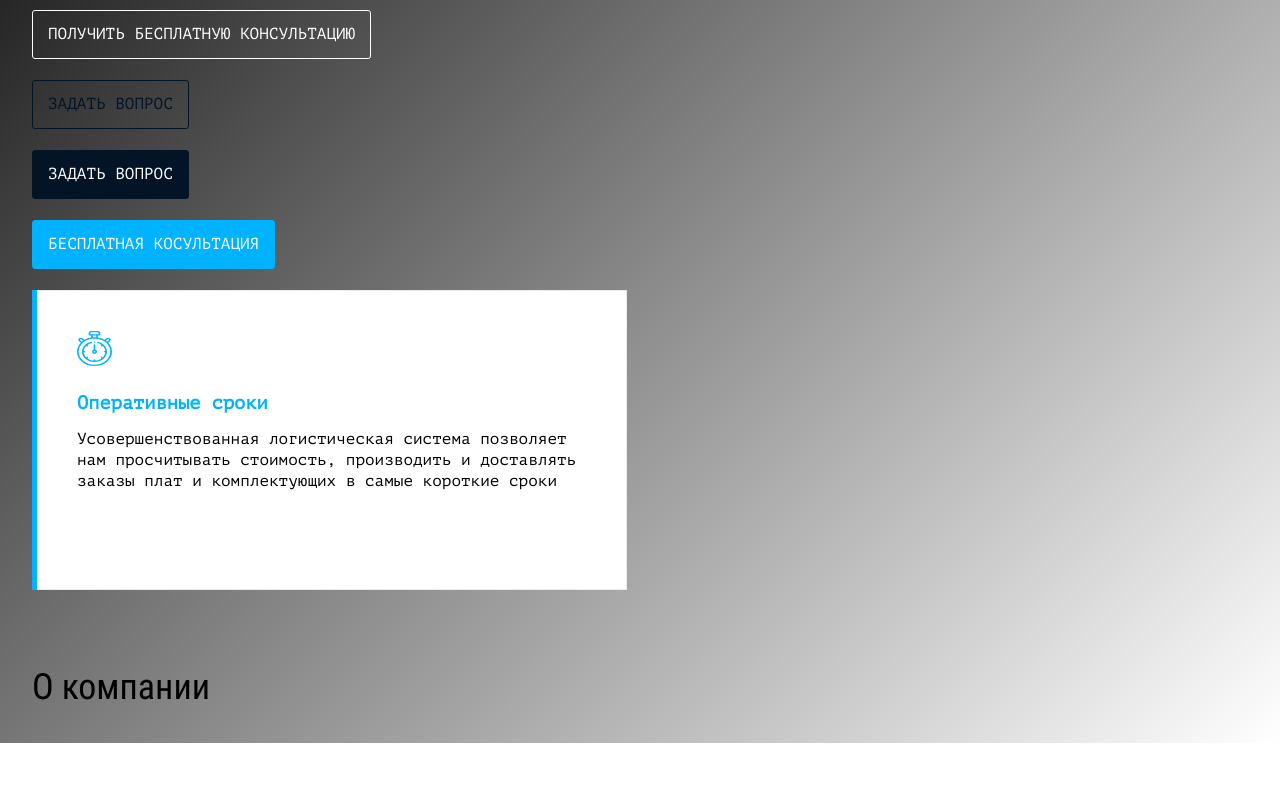
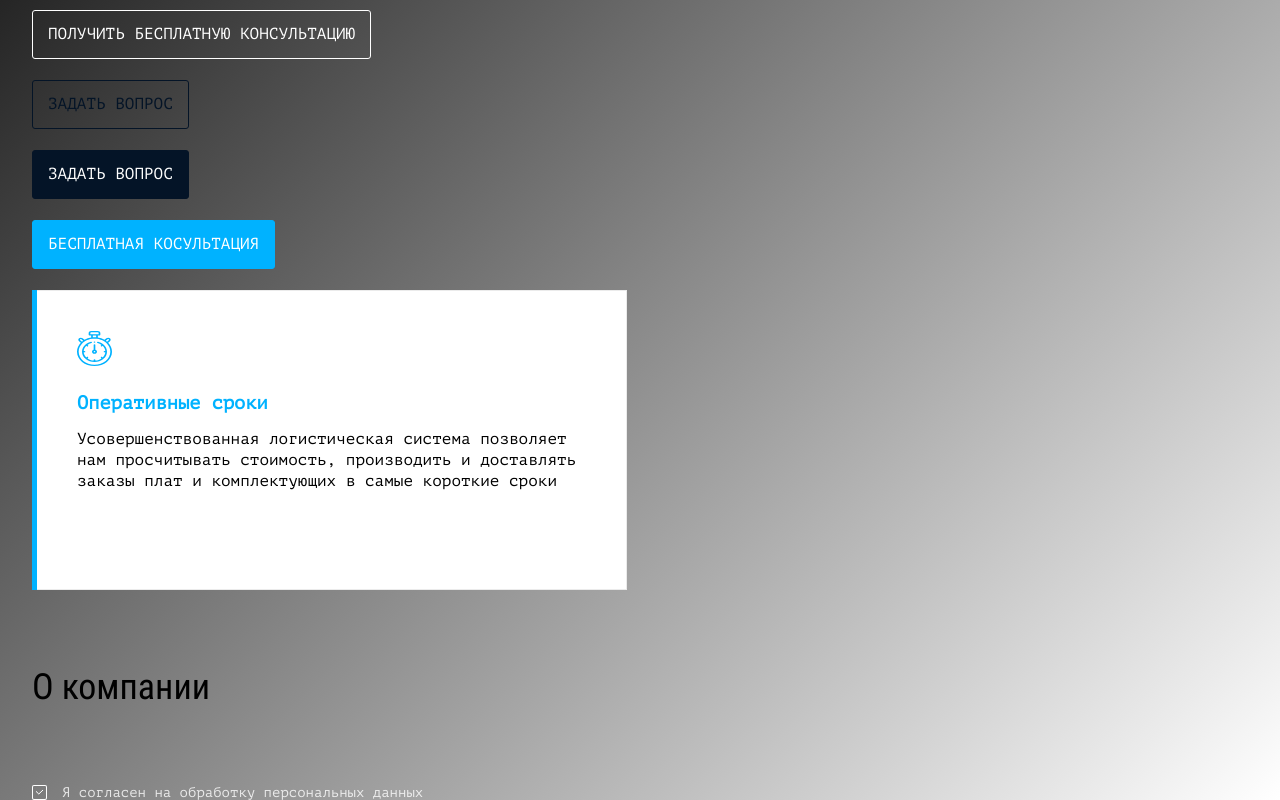
Before and after one commit to nikitasech/smart-device, a website: page source/blocks.html in a window 1280 px wide. Shown: the part 357-1157 px from the top of the page. Before the commit the page ends 1100 px from the top, so only its background shows below. Drawn offline with nearby package versions, Linux system fonts and the light colour scheme; files that its build step writes are made by us from their sources.

Commit message:
Подготовил компонент checkbox

```diff
--- a/source/blocks.html
+++ b/source/blocks.html
@@ -59,5 +59,11 @@
     <br>
     <br>
     <h2 class="title">О компании</h2>
+    <br>
+    <br>
+    <div class="checkbox">
+      <input class="checkbox__input visually-hidden" id="processing" type="checkbox" name="processing" checked>
+      <label class="checkbox__label" for="processing">Я согласен на обработку  персональных данных</label>
+    </div>
   </body>
 </html>
--- /dev/null
+++ b/source/sass/blocks/checkbox.scss
@@ -0,0 +1,59 @@
+.checkbox__label {
+  display: flex;
+  align-items: center;
+
+  font-size: 14px;
+  line-height: 15px;
+  color: rgba($color-default-white, 0.8);
+
+  cursor: pointer;
+
+  transition: opacity $trans-default;
+
+  &::before {
+    content: "";
+
+    display: block;
+    flex-shrink: 0;
+    width: 15px;
+    height: 15px;
+    margin-right: 15px;
+
+    border-radius: 2px;
+    box-shadow: inset 0 0 0 1px $color-default-white;
+
+    transition: opacity $trans-default;
+  }
+}
+
+.checkbox__input:hover + .checkbox__label::before {
+  @media (hover: hover), screen and (min-width: 0\0) {
+    opacity: 0.7;
+  }
+}
+
+.checkbox__input:focus + .checkbox__label::before {
+  @media (hover: hover), screen and (min-width: 0\0) {
+    outline: 1px solid $color-deep-sky-blue;
+  }
+}
+
+
+.checkbox__input:active + .checkbox__label {
+  @media (hover: hover), screen and (min-width: 0\0) {
+    opacity: 0.6;
+  }
+
+  &::before {
+    @media (hover: hover), screen and (min-width: 0\0) {
+      opacity: 0.6;
+    }
+  }
+}
+
+.checkbox__input:checked + .checkbox__label::before {
+  background-image: url("../img/icon-check-mark.svg");
+  background-repeat: no-repeat;
+  background-position: 3px center;
+  background-size: 9px 6px;
+}
--- a/source/sass/style.scss
+++ b/source/sass/style.scss
@@ -22,6 +22,7 @@
 @import "blocks/logo";
 @import "blocks/contact";
 @import "blocks/button";
+@import "blocks/checkbox";
 @import "blocks/advantage";
 @import "blocks/modal";
 
```
